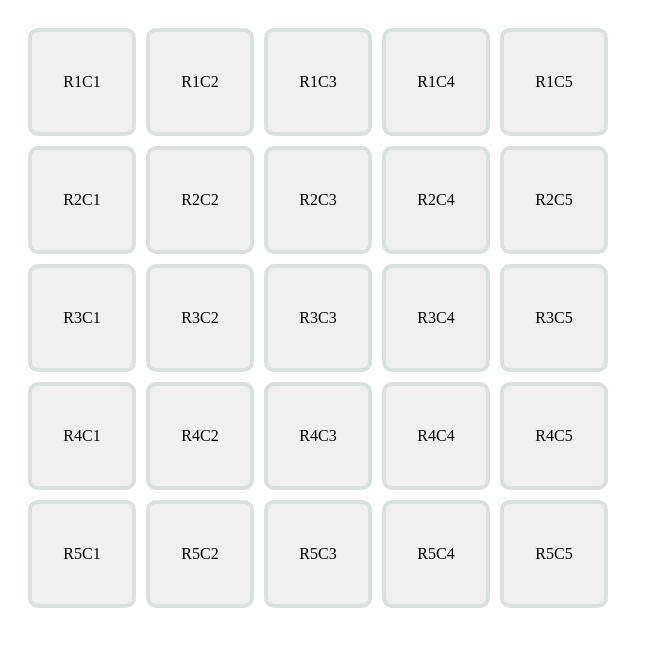
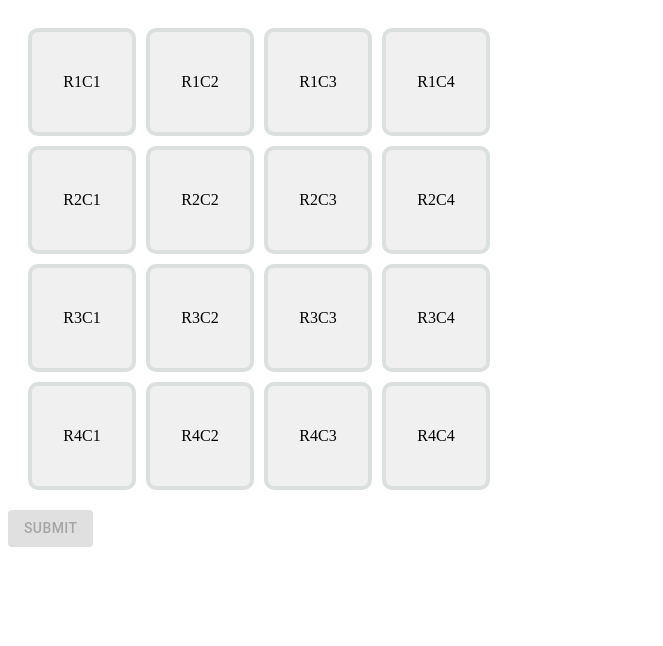
Before and after one commit to wildjames/links-game, a React (Vite) app in the folder custom-connections/: page /game in a window 1280 px wide. Shown: the top 646 px of the page, without its empty margins (0-663 px from the left). Built offline with nearby package versions, Linux system fonts and the light colour scheme.

Commit message:
Make only four tiles selectable at a time.

```diff
--- a/custom-connections/package.json
+++ b/custom-connections/package.json
@@ -10,6 +10,9 @@
     "preview": "vite preview"
   },
   "dependencies": {
+    "@emotion/react": "^11.14.0",
+    "@emotion/styled": "^11.14.0",
+    "@mui/material": "^7.0.1",
     "react": "^19.0.0",
     "react-dom": "^19.0.0",
     "react-router-dom": "^7.4.1"
--- a/custom-connections/src/components/Tile.tsx
+++ b/custom-connections/src/components/Tile.tsx
@@ -1,21 +1,16 @@
-import { useState } from 'react'
 import '@styles/Tile.scss'
 
 export interface TileProps {
-    word: String,
+    word: string
+    selected: boolean
+    onClick: () => void
 }
 
-const Tile = ({ word }: TileProps) => {
-  const [selected, setSelected] = useState(false)
-
-  const handleClick = () => {
-    setSelected(!selected)
-  }
-
+const Tile = ({ word, selected, onClick }: TileProps) => {
   return (
     <div
       className={`tile ${selected ? 'selected' : ''}`}
-      onClick={handleClick}
+      onClick={onClick}
     >
       {word}
     </div>
--- a/custom-connections/src/pages/Game.tsx
+++ b/custom-connections/src/pages/Game.tsx
@@ -1,24 +1,66 @@
+import { useState } from 'react'
+
+import Button from '@mui/material/Button'
+
 import Tile from '@components/Tile'
 import '@styles/Game.scss'
 
 const GamePage = () => {
-  const rows = 5
-  const cols = 5
+  const rows = 4
+  const cols = 4
 
+  // State to track selected tiles, using a unique id for each tile.
+  const [selectedTiles, setSelectedTiles] = useState<string[]>([])
+
+  // Toggle tile selection. Allow deselection and limit selection to 4.
+  const handleTileClick = (id: string) => {
+    setSelectedTiles((prevSelected) => {
+      if (prevSelected.includes(id)) {
+        // If the tile is already selected, deselect it.
+        return prevSelected.filter(tileId => tileId !== id)
+      } else {
+        // If already 4 tiles are selected, ignore additional selections.
+        if (prevSelected.length >= 4) {
+          return prevSelected
+        }
+        return [...prevSelected, id]
+      }
+    })
+  }
+
+  // Create a grid of tile objects with a unique id and a placeholder word.
   const grid = Array.from({ length: rows }, (_, rowIndex) =>
-    Array.from({ length: cols }, (_, colIndex) => `R${rowIndex + 1}C${colIndex + 1}`)
+    Array.from({ length: cols }, (_, colIndex) => ({
+      id: `${rowIndex}-${colIndex}`,
+      word: `R${rowIndex + 1}C${colIndex + 1}`,
+    }))
   )
 
     return (
+        <>
             <div className="game">
                 {grid.map((row, rowIndex) => (
                     <div className="tile-row" key={rowIndex}>
-          {row.map((word, colIndex) => (
-            <Tile key={`${rowIndex}-${colIndex}`} word={word} />
+                        {row.map(tile => (
+                            <Tile
+                                key={tile.id}
+                                word={tile.word}
+                                selected={selectedTiles.includes(tile.id)}
+                                onClick={() => handleTileClick(tile.id)}
+                            />
                         ))}
                     </div>
                 ))}
             </div>
+            <Button
+                variant="contained"
+                color="primary"
+                onClick={() => console.log('Selected Tiles:', selectedTiles)}
+                disabled={selectedTiles.length !== 4}
+            >
+                Submit
+            </Button>
+        </>
     )
 }
 
--- a/custom-connections/vite.config.ts
+++ b/custom-connections/vite.config.ts
@@ -1,6 +1,5 @@
 import { defineConfig } from 'vite'
 import react from '@vitejs/plugin-react'
-import tsconfigPaths from 'vite-tsconfig-paths'
 import path from 'path'
 
 // https://vite.dev/config/
```
Also changed, not shown: 1 other file (tests, documents, lock files or other folders). Lines whose indentation alone changed are shown as unchanged.
